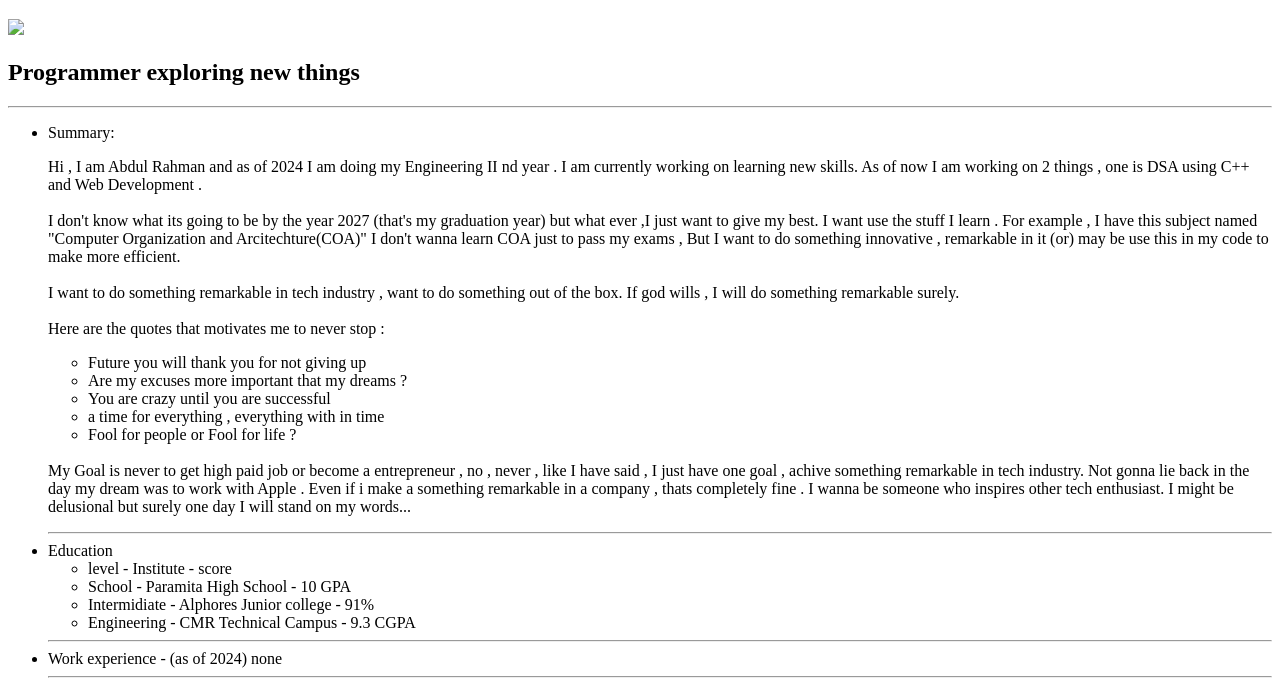
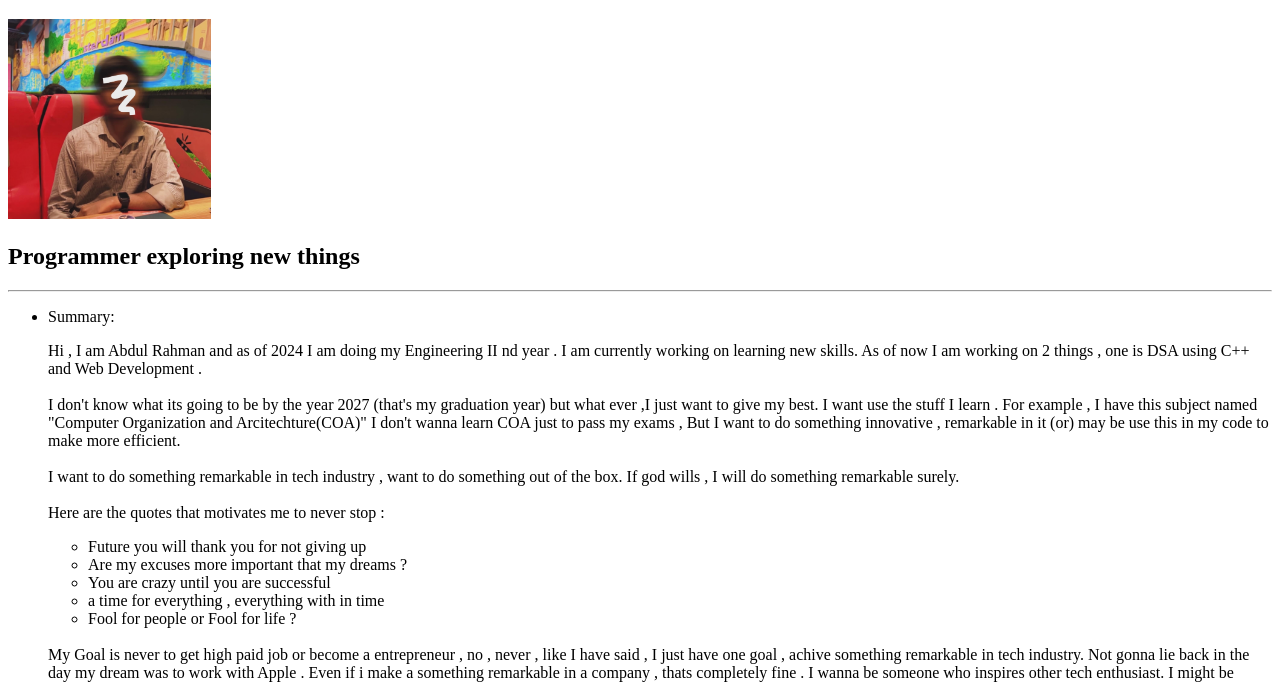
Before and after one commit to abdul-rahman18/My-Resume, a plain HTML site: page index.html in a window 1280 px wide. Shown: the part 61-744 px from the top of the page. Drawn offline with Linux system fonts and the light colour scheme.

Commit message:
Update index.html

```diff
--- a/index.html
+++ b/index.html
@@ -7,7 +7,7 @@
     </head>
     <body>
         <h1>ABDUL RAHMAN</h1>
-        <img src="./Abdul Rahman.jpeg" height="200"/>
+        <img src="./Abdul_Rahman.jpeg" height="200"/>
         <h2>Programmer exploring new things </h2>
         <hr />
         <ul>
```
